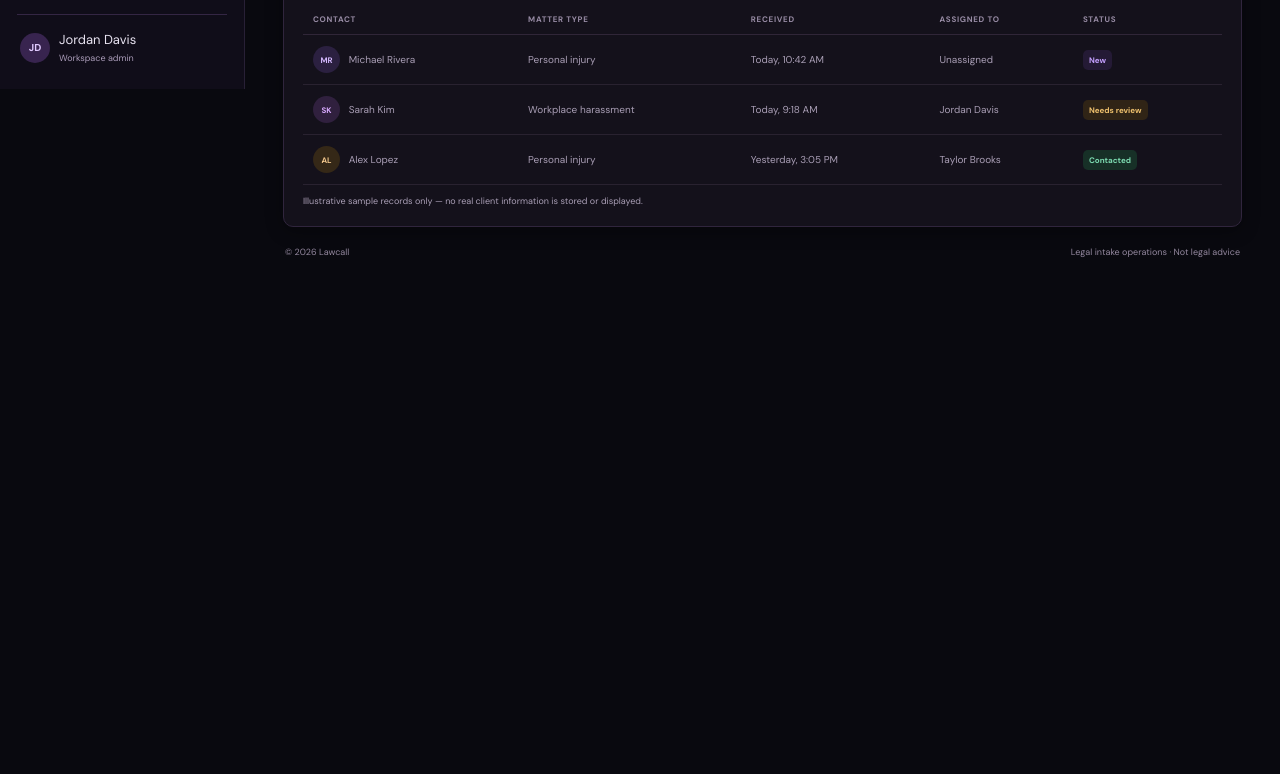
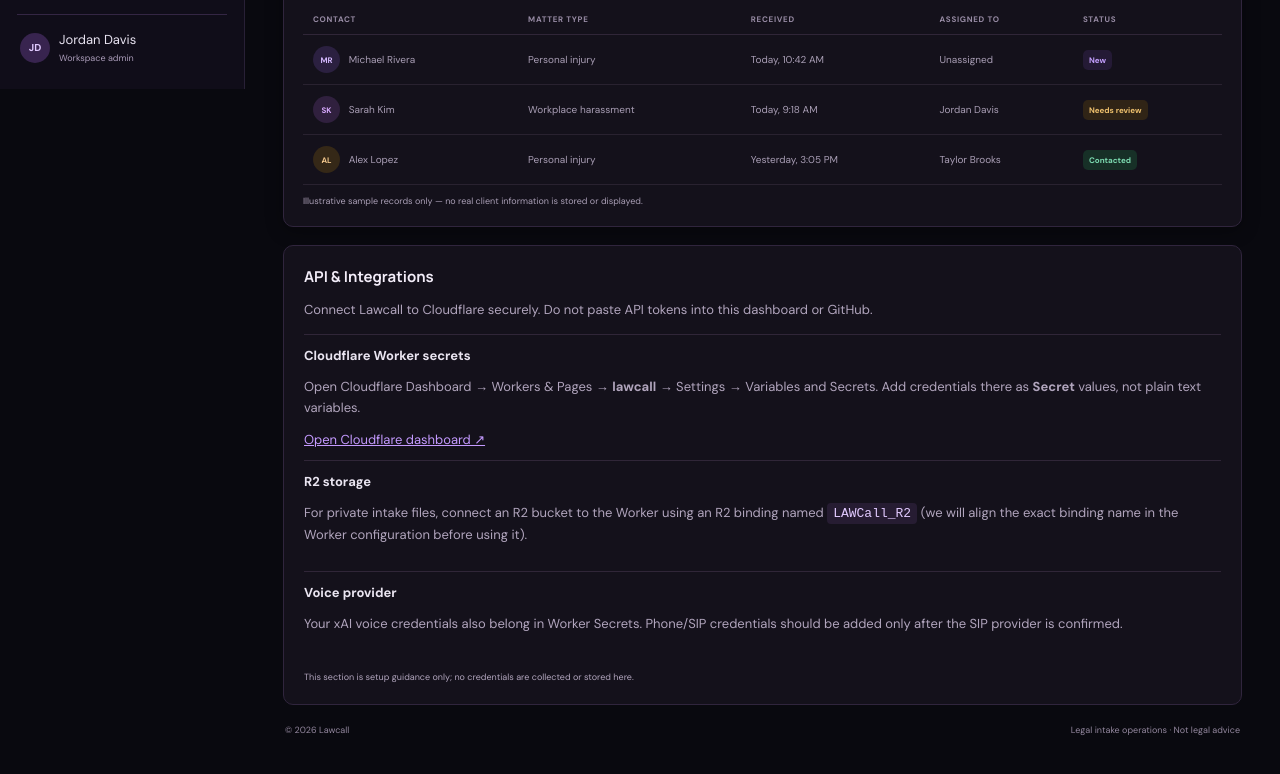
Before and after one commit to affordableroof13440-code/Lawcall, a website: page apps/web/index.html in a window 1280 px wide. Shown: the part 711-1485 px from the top of the page. Before the commit the page ends 1021 px from the top, so only its background shows below. Drawn offline with Linux system fonts and the light colour scheme; no server answers.

Commit message:
Add secure API and integrations setup area

```diff
--- a/apps/web/index.html
+++ b/apps/web/index.html
@@ -5,4 +5,5 @@
 <div class="metrics"><article><p>New inquiries <b class="ico blue">♧</b></p><strong>24 <small>↗ 12.5%</small></strong><span>Compared with last week</span><div class="spark">▂ ▄ ▃ ▅ ▄ ▆ ▇</div></article><article><p>Calls handled <b class="ico purple">◉</b></p><strong>18 <small>↗ 8.2%</small></strong><span>Across your intake team</span><div class="spark purple-spark">▃ ▂ ▅ ▄ ▆ ▅ ▇</div></article><article><p>Awaiting follow-up <b class="ico amber">◷</b></p><strong>3 <small class="attention">Needs attention</small></strong><span>Inquiries to review</span><div class="progress"><i></i></div></article><article><p>Appointments set <b class="ico green">✓</b></p><strong>7 <small>↗ 2 this week</small></strong><span>Consultations scheduled</span><div class="progress greenbar"><i></i></div></article></div>
 <div class="columns"><article class="panel"><div class="heading"><div><h2>Intake activity</h2><p>Inquiry volume over the last 7 days</p></div><button class="filter">This week⌄</button></div><div class="total"><b>126</b><span>Total inquiries</span><small>↗ 14.8% vs. prior week</small></div><div class="chart"><div class="axis"><span>30</span><span>20</span><span>10</span><span>0</span></div><div class="plot"><div class="bars"><i style="height:45%"></i><i style="height:62%"></i><i style="height:54%"></i><i style="height:78%"></i><i style="height:66%"></i><i style="height:88%"></i><i style="height:72%"></i></div><div class="days"><span>Fri</span><span>Sat</span><span>Sun</span><span>Mon</span><span>Tue</span><span>Wed</span><span>Thu</span></div></div></div></article>
 <article class="panel" id="calls"><div class="heading"><div><h2>Recent calls</h2><p>Latest activity across your phone lines</p></div><a href="#calls">View all ↗</a></div><div class="call"><b class="person p1">MR</b><span><strong>Michael Rivera</strong><small>Personal injury · Incoming</small></span><span class="time">Today<small>10:42 AM</small></span><label class="done">Answered</label></div><div class="call"><b class="person p2">SK</b><span><strong>Sarah Kim</strong><small>Workplace · Incoming</small></span><span class="time">Today<small>9:18 AM</small></span><label class="review">Review</label></div><div class="call"><b class="person p3">JT</b><span><strong>James Turner</strong><small>Personal injury · Outgoing</small></span><span class="time">Yesterday<small>4:36 PM</small></span><label class="done">Completed</label></div></article></div>
-<article class="panel table-panel" id="inquiries"><div class="heading"><div><h2>Latest inquiries</h2><p>Keep track of people reaching out to your firm</p></div><a href="#inquiries">All inquiries ↗</a></div><div class="scroll"><table><thead><tr><th>CONTACT</th><th>MATTER TYPE</th><th>RECEIVED</th><th>ASSIGNED TO</th><th>STATUS</th></tr></thead><tbody><tr><td><b class="person p1">MR</b> Michael Rivera</td><td>Personal injury</td><td>Today, 10:42 AM</td><td>Unassigned</td><td><label class="new">New</label></td></tr><tr><td><b class="person p2">SK</b> Sarah Kim</td><td>Workplace harassment</td><td>Today, 9:18 AM</td><td>Jordan Davis</td><td><label class="review">Needs review</label></td></tr><tr><td><b class="person p3">AL</b> Alex Lopez</td><td>Personal injury</td><td>Yesterday, 3:05 PM</td><td>Taylor Brooks</td><td><label class="done">Contacted</label></td></tr></tbody></table></div><p class="sample">Illustrative sample records only — no real client information is stored or displayed.</p></article><footer>© 2026 Lawcall <span>Legal intake operations · Not legal advice</span></footer></section></main><div id="toast" role="status"></div><script type="module" src="/src/main.js"></script></body></html>
+<article class="panel table-panel" id="inquiries"><div class="heading"><div><h2>Latest inquiries</h2><p>Keep track of people reaching out to your firm</p></div><a href="#inquiries">All inquiries ↗</a></div><div class="scroll"><table><thead><tr><th>CONTACT</th><th>MATTER TYPE</th><th>RECEIVED</th><th>ASSIGNED TO</th><th>STATUS</th></tr></thead><tbody><tr><td><b class="person p1">MR</b> Michael Rivera</td><td>Personal injury</td><td>Today, 10:42 AM</td><td>Unassigned</td><td><label class="new">New</label></td></tr><tr><td><b class="person p2">SK</b> Sarah Kim</td><td>Workplace harassment</td><td>Today, 9:18 AM</td><td>Jordan Davis</td><td><label class="review">Needs review</label></td></tr><tr><td><b class="person p3">AL</b> Alex Lopez</td><td>Personal injury</td><td>Yesterday, 3:05 PM</td><td>Taylor Brooks</td><td><label class="done">Contacted</label></td></tr></tbody></table></div><p class="sample">Illustrative sample records only — no real client information is stored or displayed.</p></article>
+<section class="settings-card" id="settings"><h2>API &amp; Integrations</h2><p>Connect Lawcall to Cloudflare securely. Do not paste API tokens into this dashboard or GitHub.</p><div class="settings-step"><b>Cloudflare Worker secrets</b><p>Open Cloudflare Dashboard → Workers &amp; Pages → <b>lawcall</b> → Settings → Variables and Secrets. Add credentials there as <b>Secret</b> values, not plain text variables.</p><a href="https://dash.cloudflare.com/?to=/:account/workers-and-pages" target="_blank" rel="noreferrer">Open Cloudflare dashboard ↗</a></div><div class="settings-step"><b>R2 storage</b><p>For private intake files, connect an R2 bucket to the Worker using an R2 binding named <code>LAWCall_R2</code> (we will align the exact binding name in the Worker configuration before using it).</p></div><div class="settings-step"><b>Voice provider</b><p>Your xAI voice credentials also belong in Worker Secrets. Phone/SIP credentials should be added only after the SIP provider is confirmed.</p></div><p class="sample">This section is setup guidance only; no credentials are collected or stored here.</p></section><footer>© 2026 Lawcall <span>Legal intake operations · Not legal advice</span></footer></section></main><div id="toast" role="status"></div><script type="module" src="/src/main.js"></script></body></html>
```
